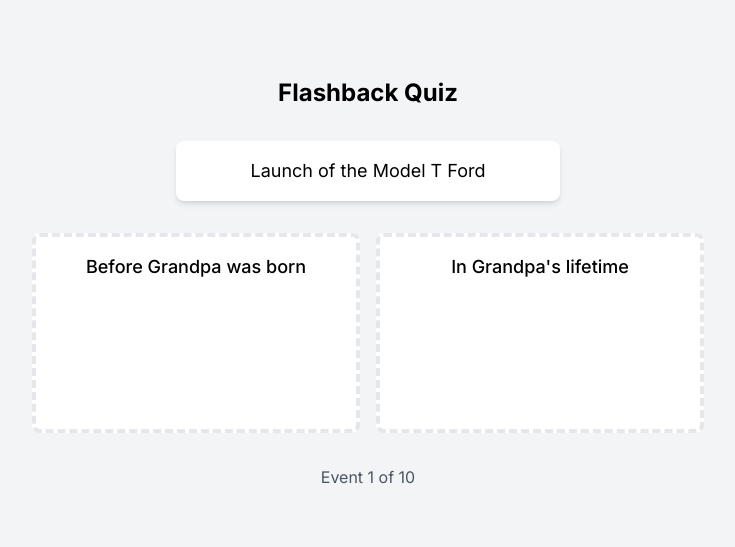
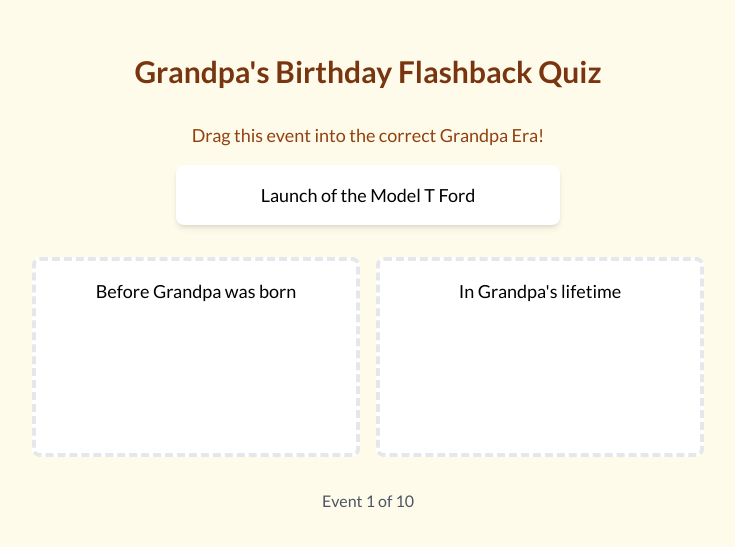
Before and after one commit to eamcvey/flashback-quiz, a Next.js app: page / in a window 1280 px wide. Shown: the part 117-664 px from the top of the page, without its empty margins (272-1007 px from the left). Built offline with nearby package versions, Linux system fonts and the light colour scheme.

Commit message:
Update color scheme to warm tan theme and improve text styling

```diff
--- a/src/app/layout.tsx
+++ b/src/app/layout.tsx
@@ -1,9 +1,14 @@
 import React from 'react';
 import './globals.css';
 import type { Metadata } from 'next';
-import { Inter } from 'next/font/google';
+import { Inter, Lato } from 'next/font/google';
 
 const inter = Inter({ subsets: ['latin'] });
+const lato = Lato({
+    weight: ['400', '700'],
+    subsets: ['latin'],
+    display: 'swap',
+});
 
 export const metadata: Metadata = {
     title: 'Flashback Quiz',
@@ -20,7 +25,7 @@
             <head>
                 <meta name="viewport" content="width=device-width, initial-scale=1, maximum-scale=1, user-scalable=no" />
             </head>
-            <body className={inter.className}>{children}</body>
+            <body className={`${inter.className} ${lato.className} bg-amber-50`}>{children}</body>
         </html>
     );
 }
--- a/src/app/page.tsx
+++ b/src/app/page.tsx
@@ -125,7 +125,7 @@
 
     if (quizState.isComplete) {
         return (
-            <div className="min-h-screen flex flex-col items-center p-4 bg-gray-100">
+            <div className="min-h-screen flex flex-col items-center p-4 bg-amber-50">
                 <div className="bg-white p-6 rounded-lg shadow-lg text-center max-w-md w-full mb-8">
                     <h2 className="text-2xl font-bold mb-4">Quiz Complete!</h2>
                     <p className="text-lg mb-4">
@@ -171,22 +171,25 @@
     }
 
     return (
-        <div className="min-h-screen flex flex-col items-center justify-center p-4 bg-gray-100">
-            <h1 className="text-2xl font-bold mb-8 text-center">Flashback Quiz</h1>
+        <div className="min-h-screen flex flex-col items-center justify-center p-4 bg-amber-50">
+            <h1 className="text-3xl font-bold mb-8 text-center text-amber-900">Grandpa's Birthday Flashback Quiz</h1>
 
             {currentEvent && !quizState.answers[currentEvent.id] && (
+                <>
+                    <p className="text-lg text-center mb-4 text-amber-800">Drag this event into the correct Grandpa Era!</p>
                     <div
                         ref={currentEventRef}
                         draggable
                         onTouchStart={handleTouchStart}
                         onTouchMove={handleTouchMove}
                         onTouchEnd={handleTouchEnd}
-                    className={`bg-white p-4 rounded-lg shadow-md mb-8 w-full max-w-sm touch-manipulation cursor-move transition-transform ${isDragging ? 'z-50' : ''
+                        className={`bg-white p-4 rounded-lg shadow-md mb-8 w-full max-w-sm touch-manipulation cursor-move transition-transform hover:shadow-lg ${isDragging ? 'z-50 shadow-xl' : ''
                             }`}
                         style={{ touchAction: 'none' }}
                     >
                         <p className="text-lg text-center">{currentEvent.description}</p>
                     </div>
+                </>
             )}
 
             <div className="grid grid-cols-1 md:grid-cols-2 gap-4 w-full max-w-2xl">
```
Lines whose indentation alone changed are shown as unchanged.
